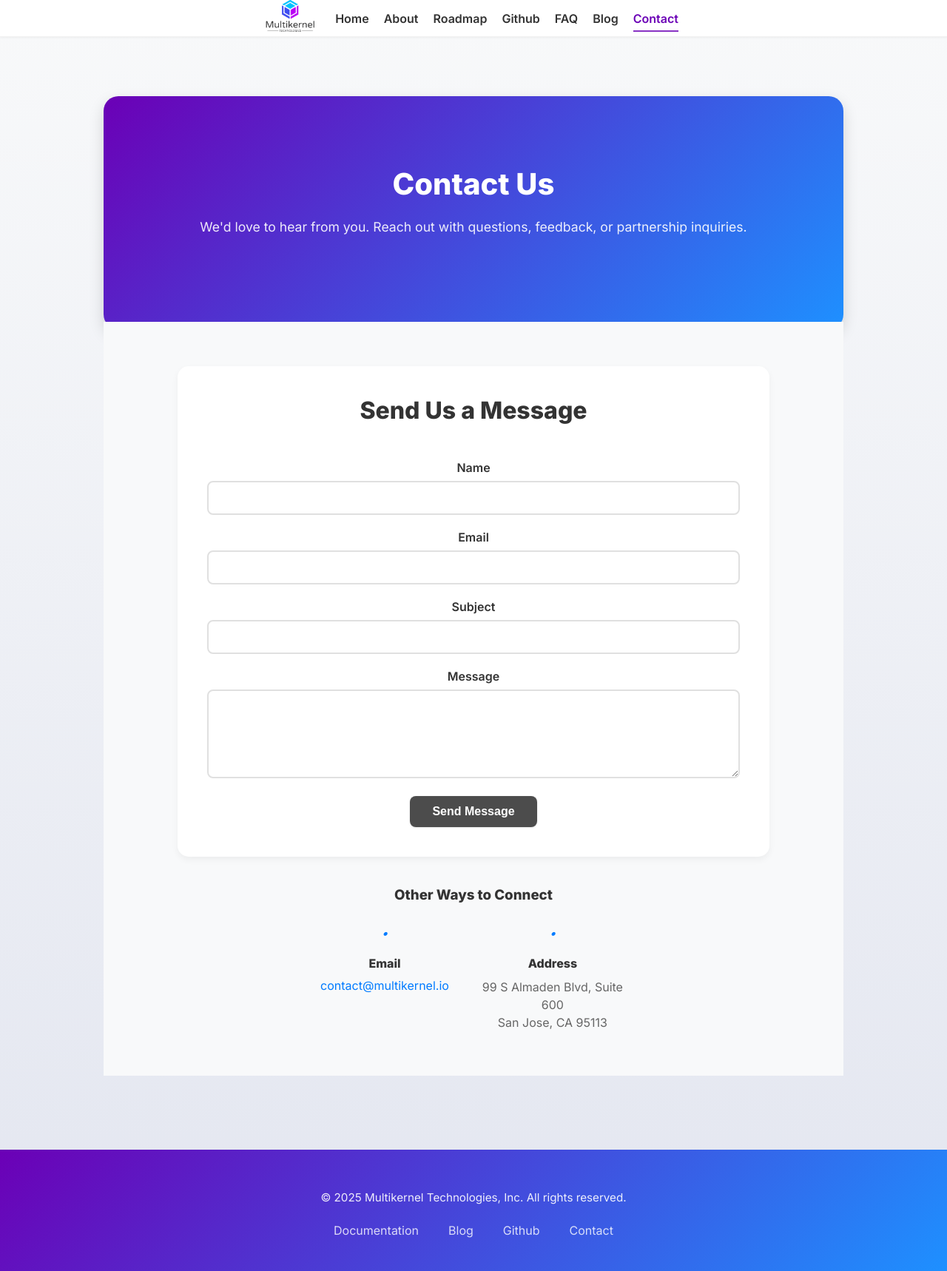
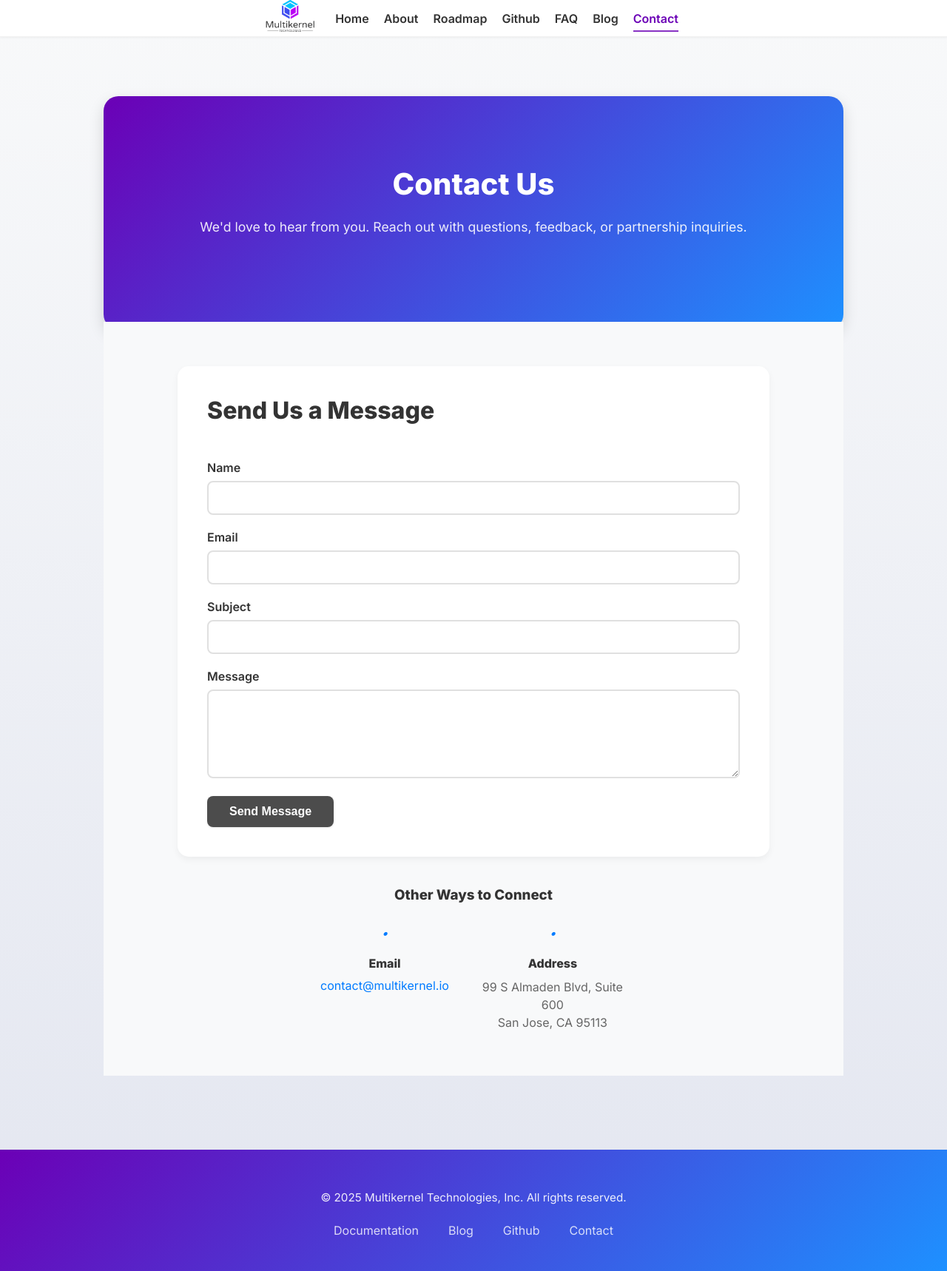
Before and after one commit to multikernel/multikernel.io, a Jekyll site: the page built from contact.html, in a window 1280 px wide. Shown: the whole page at 74% size. Built offline with Jekyll 4.4.1, drawn with Linux system fonts in a browser that asks for light colours.

Commit message:
Consistently align text to the left across various sections for improved readability

```diff
--- a/assets/css/styles.css
+++ b/assets/css/styles.css
@@ -755,14 +755,14 @@
     margin: 15px auto 15px;
     line-height: 1.6;
     font-size: 1.05rem;
-    text-align: center;
+    text-align: left;
 }
 
 .approach-summary {
     max-width: 700px;
     margin: 0 auto 15px;
     font-size: 1.05rem;
-    text-align: center;
+    text-align: left;
     line-height: 1.5;
 }
 
@@ -773,7 +773,7 @@
     width: 100%;
     max-width: 100%;
     margin: 0;
-    text-align: center;
+    text-align: left;
 }
 
 .how-it-works h3 {
@@ -781,7 +781,7 @@
     margin-bottom: 15px;
     font-size: 1.5rem;
     color: #333;
-    text-align: center;
+    text-align: left;
 }
 
 /* Comparison Table */
@@ -864,7 +864,7 @@
     display: flex;
     flex-direction: column;
     align-items: center;
-    text-align: center;
+    text-align: left;
     width: 90%;
     box-sizing: border-box; /* Ensures consistent width calculations */
 }
@@ -897,7 +897,7 @@
     width: 100%;
     max-width: 600px;
     margin: 20px auto;
-    text-align: center;
+    text-align: left;
 }
 
 .feature-list li {
@@ -1179,7 +1179,7 @@
 
 /* Section headings */
 h2 {
-    text-align: center;
+    text-align: left;
     margin: 0 0 3rem;
     font-size: 2rem;
     color: #333;
```
